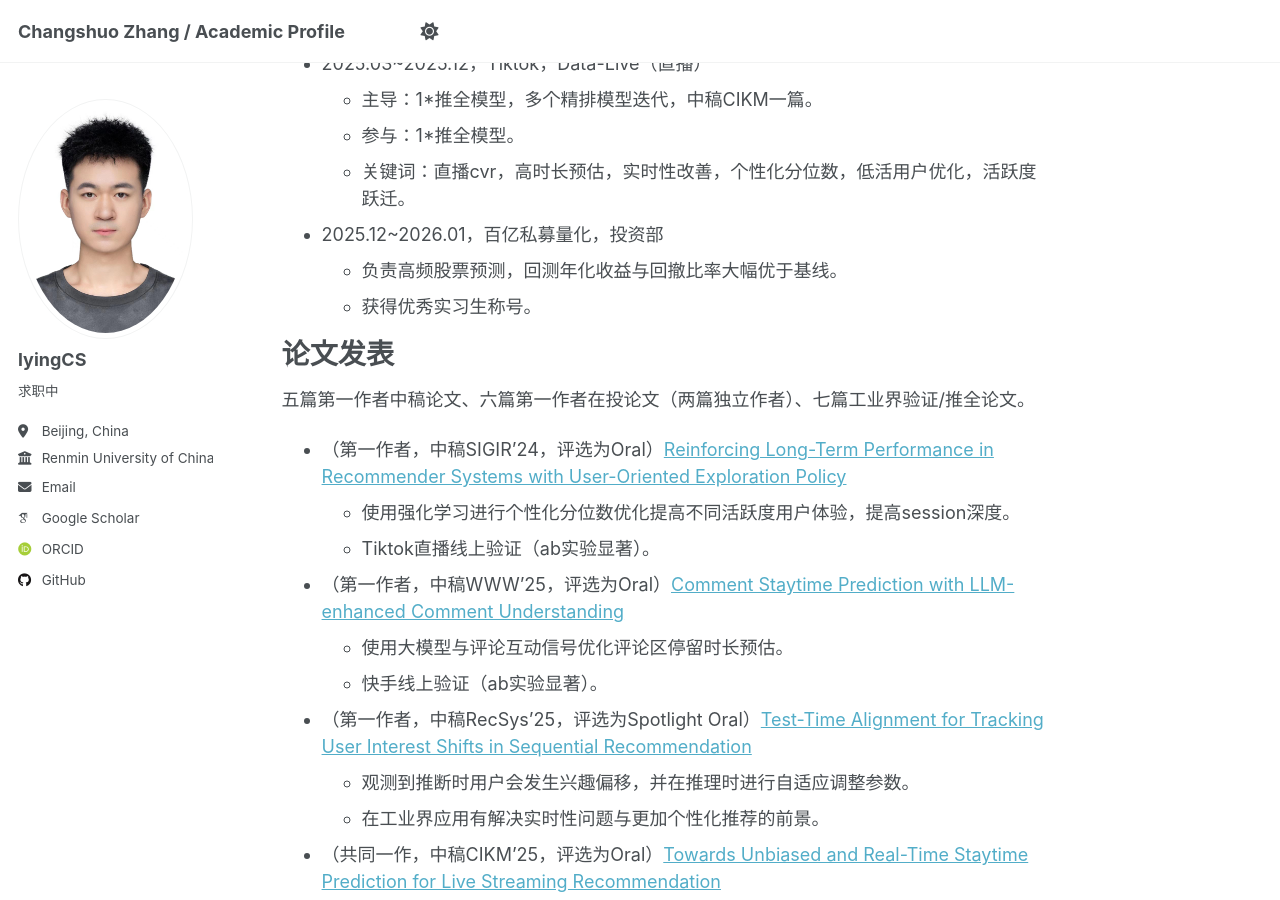
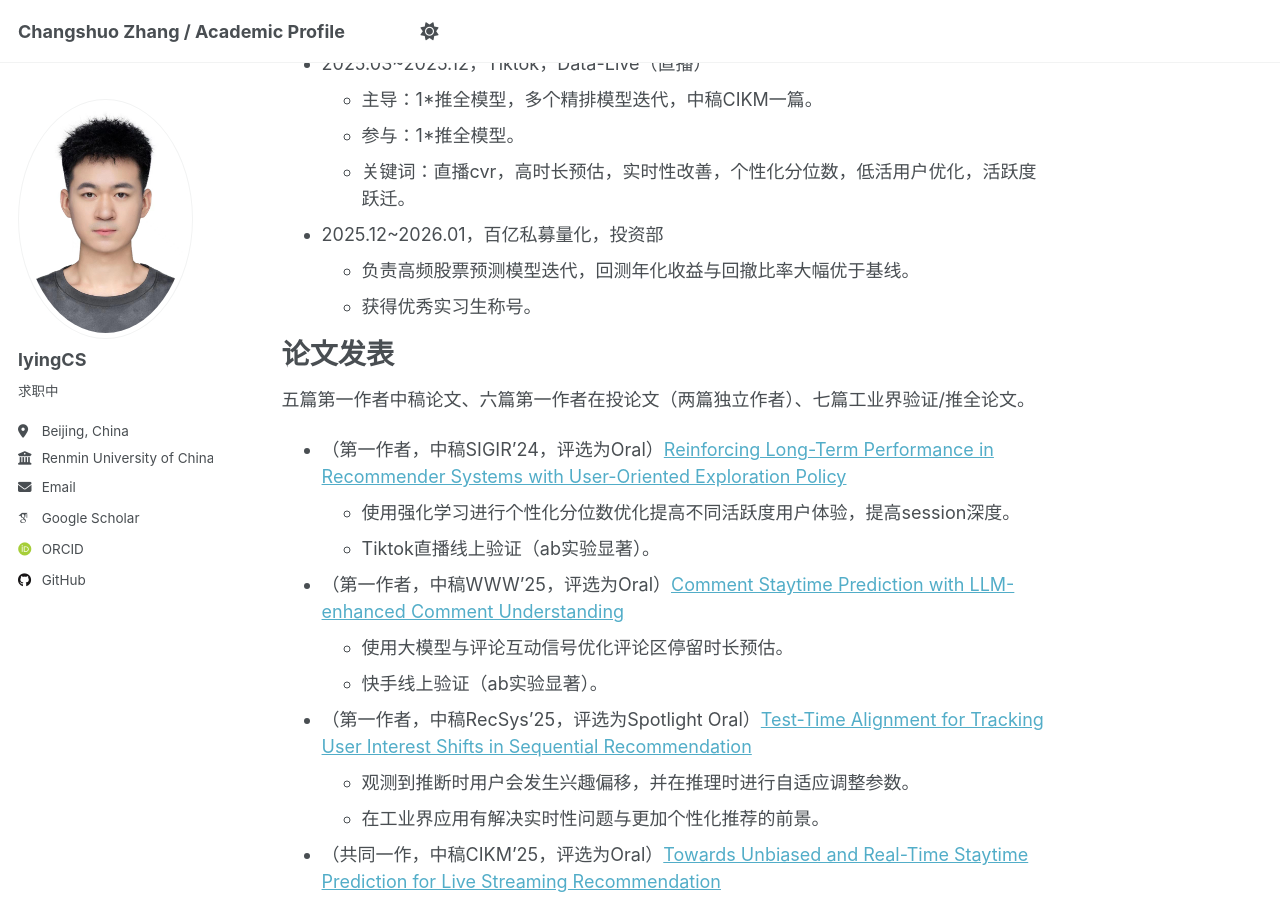
Before and after one commit to lyingCS/lyingCS.github.io, a Jekyll site: the page built from _pages/about.md, in a window 1280 px wide and 900 px high, scrolled down 1124 px. Built offline with Jekyll 4.4.1, drawn with Linux system fonts in a browser that asks for light colours; some web fonts are replaced.

Commit message:
Update about.md

```diff
--- a/_pages/about.md
+++ b/_pages/about.md
@@ -45,7 +45,7 @@ redirect_from:
   + 参与：1\*推全模型。
   + 关键词：直播cvr，高时长预估，实时性改善，个性化分位数，低活用户优化，活跃度跃迁。
 + 2025.12~2026.01，百亿私募量化，投资部
-  + 负责高频股票预测，回测年化收益与回撤比率大幅优于基线。
+  + 负责高频股票预测模型迭代，回测年化收益与回撤比率大幅优于基线。
   + 获得优秀实习生称号。
 
 论文发表
```
